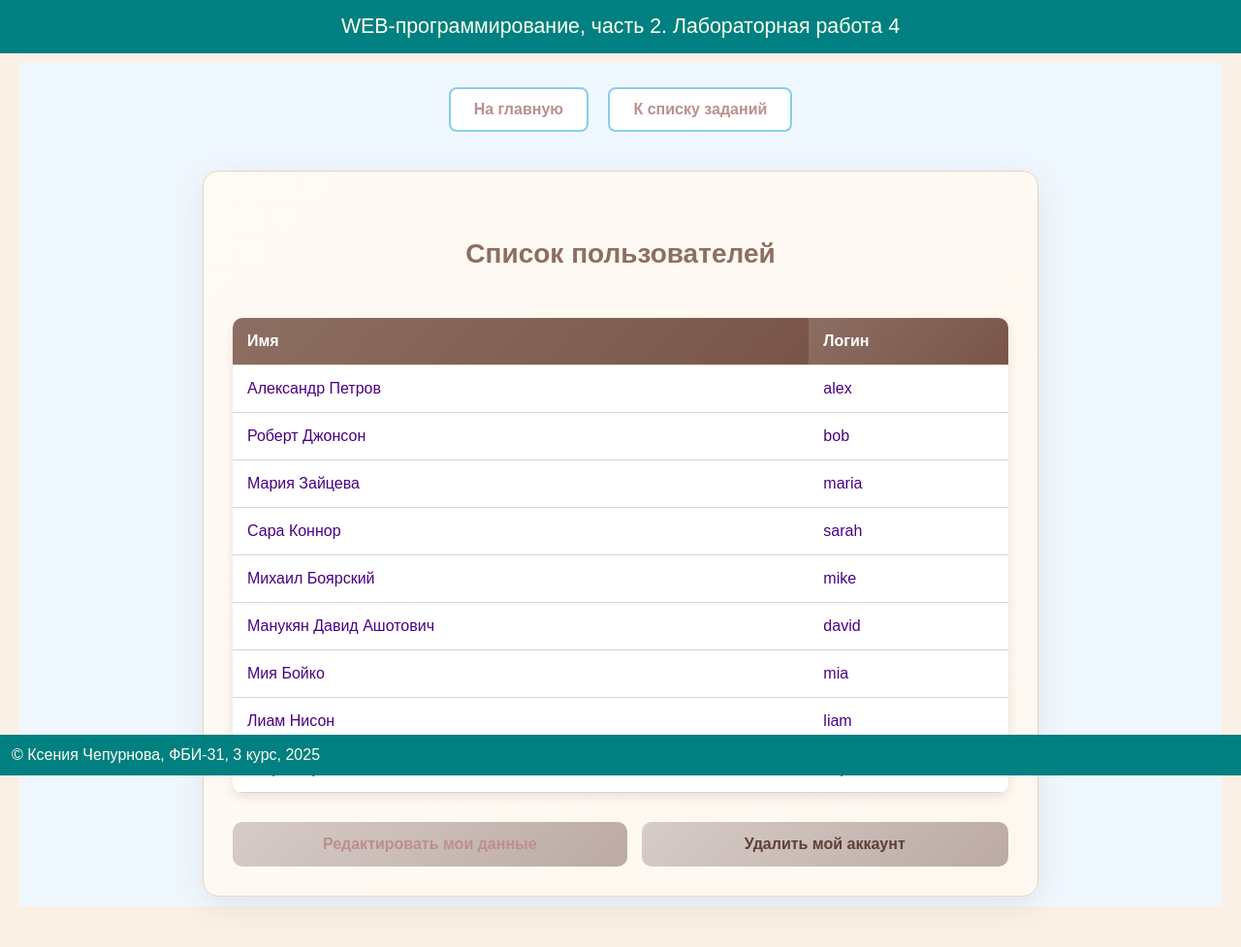
After one commit to Ksenia-business/web-back-labs, a Flask app: page /lab4/users in a window 1280 px wide. The commit adds this page. Shown: the whole page at 97% size. Run offline with Flask 3, Linux system fonts and the light colour scheme; the visitor is signed in with stand-in values (Sample User, id 1).

Commit message:
Дополнительное задание

```diff
--- a/lab4.py
+++ b/lab4.py
@@ -132,6 +132,143 @@ users = [
 ]
 
 
+@lab4.route('/lab4/register', methods=['GET', 'POST'])
+def register():
+    if request.method == 'GET':
+        return render_template('lab4/register.html')
+
+    login = request.form.get('login', '').strip()
+    password = request.form.get('password', '')
+    password_confirm = request.form.get('password_confirm', '')
+    name = request.form.get('name', '').strip()
+
+    errors = []
+
+    if not login:
+        errors.append('Не введён логин')
+
+    if not password:
+        errors.append('Не введён пароль')
+
+    if not name:
+        errors.append('Не введено имя')
+
+    if password != password_confirm:
+        errors.append('Пароль и подтверждение пароля не совпадают')
+
+    for user in users:
+        if user['login'] == login:
+            errors.append('Пользователь с таким логином уже существует')
+            break
+
+    if errors:
+        return render_template('lab4/register.html',
+                             errors=errors,
+                             login_value=login,
+                             name_value=name)
+
+    new_user = {
+        'login': login,
+        'password': password,
+        'name': name,
+        'gender': ''
+    }
+    users.append(new_user)
+
+    session['login'] = login
+    session['user_name'] = name
+
+    return redirect('/lab4/login')
+
+
+@lab4.route('/lab4/users')
+def users_list():
+    if 'login' not in session:
+        return redirect('/lab4/login')
+
+    current_user_login = session['login']
+    return render_template('lab4/users.html',
+                         users=users,
+                         current_user_login=current_user_login)
+
+
+@lab4.route('/lab4/delete_user', methods=['POST'])
+def delete_user():
+    if 'login' not in session:
+        return redirect('/lab4/login')
+
+    current_login = session['login']
+
+    global users
+    users = [user for user in users if user['login'] != current_login]
+
+    session.pop('login', None)
+    session.pop('user_name', None)
+
+    return redirect('/lab4/login')
+
+
+@lab4.route('/lab4/edit_user', methods=['GET', 'POST'])
+def edit_user():
+    if 'login' not in session:
+        return redirect('/lab4/login')
+
+    current_login = session['login']
+    current_user = None
+
+    for user in users:
+        if user['login'] == current_login:
+            current_user = user
+            break
+
+    if not current_user:
+        return redirect('/lab4/login')
+
+    if request.method == 'GET':
+        return render_template('lab4/edit_user.html',
+                             login_value=current_user['login'],
+                             name_value=current_user['name'])
+
+    new_login = request.form.get('login', '').strip()
+    new_name = request.form.get('name', '').strip()
+    new_password = request.form.get('password', '')
+    password_confirm = request.form.get('password_confirm', '')
+
+    errors = []
+
+    if not new_login:
+        errors.append('Не введён логин')
+
+    if not new_name:
+        errors.append('Не введено имя')
+
+    if new_login != current_login:
+        for user in users:
+            if user['login'] == new_login:
+                errors.append('Пользователь с таким логином уже существует')
+                break
+
+    if new_password:
+        if new_password != password_confirm:
+            errors.append('Пароль и подтверждение пароля не совпадают')
+
+    if errors:
+        return render_template('lab4/edit_user.html',
+                             errors=errors,
+                             login_value=new_login,
+                             name_value=new_name)
+
+    current_user['login'] = new_login
+    current_user['name'] = new_name
+    if new_password:
+        current_user['password'] = new_password
+
+    session['login'] = new_login
+    session['user_name'] = new_name
+
+    return redirect('/lab4/users')
+
+
 @lab4.route('/lab4/login', methods=['GET', 'POST'])
 def login():
     if request.method == 'GET':
@@ -143,18 +280,27 @@ def login():
             authorized = False
             login = ''
             user_name = ''
-        return render_template('lab4/login.html', authorized=authorized, login=login, user_name=user_name)
+        return render_template('lab4/login.html',
+                             authorized=authorized,
+                             login=login,
+                             user_name=user_name)
 
     login_input = request.form.get('login', '')
     password = request.form.get('password', '')
 
     if not login_input:
         error = 'Не введён логин'
-        return render_template('lab4/login.html', error=error, authorized=False, login_value=login_input)
+        return render_template('lab4/login.html',
+                             error=error,
+                             authorized=False,
+                             login_value=login_input)
 
     if not password:
         error = 'Не введён пароль'
-        return render_template('lab4/login.html', error=error, authorized=False, login_value=login_input)
+        return render_template('lab4/login.html',
+                             error=error,
+                             authorized=False,
+                             login_value=login_input)
 
     for user in users:
         if login_input == user['login'] and password == user['password']:
@@ -163,7 +309,10 @@ def login():
             return redirect('/lab4/login')
 
     error = 'Неверные логин и/или пароль'
-    return render_template('lab4/login.html', error=error, authorized=False, login_value=login_input)
+    return render_template('lab4/login.html',
+                         error=error,
+                         authorized=False,
+                         login_value=login_input)
 
 
 @lab4.route('/lab4/logout', methods=['POST'])
--- a/templates/lab4/lab4.html
+++ b/templates/lab4/lab4.html
@@ -14,8 +14,9 @@
         <li><a href="/lab4/mul-form">Умножение</a></li>
         <li><a href="/lab4/pow-form">Возведение в степень</a></li>
         <li><a href="/lab4/tree">Счетчик деревьев</a></li>
-        <li><a href="/lab4/login">Авторизация</a></li>
         <li><a href="/lab4/fridge">Холодильник</a></li>
         <li><a href="/lab4/grain_order">Заказ зерна</a></li>
+        <li><a href="/lab4/login">Авторизация</a></li>
+        <li><a href="/lab4/register">Регистрация</a></li>
     </ol>
 {% endblock %}
--- /dev/null
+++ b/templates/lab4/users.html
@@ -0,0 +1,168 @@
+{% extends "base.html" %}
+
+{% block lab %}Лабораторная работа 4{% endblock %}
+
+{% block main %}
+<style>
+    .users-container {
+        max-width: 800px;
+        margin: 0 auto;
+        padding: 30px;
+        background: linear-gradient(135deg, #fffaf5 0%, #fff8f0 100%);
+        border: 1px solid #e8d5c4;
+        border-radius: 16px;
+        box-shadow: 0 8px 32px rgba(109, 76, 65, 0.12);
+    }
+
+    h1 {
+        color: #8d6e63;
+        text-align: center;
+        margin-bottom: 30px;
+        font-size: 28px;
+        font-weight: 600;
+    }
+
+    .users-table {
+        width: 100%;
+        border-collapse: collapse;
+        margin-bottom: 30px;
+        background: white;
+        border-radius: 10px;
+        overflow: hidden;
+        box-shadow: 0 4px 12px rgba(0, 0, 0, 0.1);
+    }
+
+    .users-table th,
+    .users-table td {
+        padding: 15px;
+        text-align: left;
+        border-bottom: 1px solid #e0d2c8;
+    }
+
+    .users-table th {
+        background: linear-gradient(135deg, #8d6e63 0%, #795548 100%);
+        color: white;
+        font-weight: 600;
+    }
+
+    .users-table tr:hover {
+        background-color: #fffaf5;
+    }
+
+    .actions {
+        display: flex;
+        gap: 15px;
+        margin-top: 20px;
+    }
+
+    button {
+        flex: 1;
+        padding: 14px;
+        border: none;
+        border-radius: 10px;
+        font-size: 16px;
+        font-weight: 600;
+        cursor: pointer;
+        transition: all 0.3s ease;
+    }
+
+    .btn-cancel {
+        background: linear-gradient(135deg, #d7ccc8 0%, #bcaaa4 100%);
+        color: #5d4037;
+        border: none;
+        border-radius: 10px;
+        font-size: 16px;
+        font-weight: 600;
+        cursor: pointer;
+        transition: all 0.3s ease;
+    }
+
+    .btn-cancel:hover {
+        background: linear-gradient(135deg, #bcaaa4 0%, #a1887f 100%);
+        transform: translateY(-1px);
+    }
+
+    .empty-message {
+        text-align: center;
+        color: #795548;
+        font-size: 18px;
+        padding: 40px;
+        background: white;
+        border-radius: 10px;
+        margin: 20px 0;
+    }
+
+    .btn-link {
+        display: inline-block;
+        text-decoration: none;
+        text-align: center;
+        flex: 1;
+        padding: 14px;
+        border: none;
+        border-radius: 10px;
+        font-size: 16px;
+        font-weight: 600;
+        cursor: pointer;
+        transition: all 0.3s ease;
+        background: linear-gradient(135deg, #d7ccc8 0%, #bcaaa4 100%);
+        color: #5d4037;
+    }
+
+    .btn-link:hover {
+        background: linear-gradient(135deg, #bcaaa4 0%, #a1887f 100%);
+        text-decoration: none;
+        color: #5d4037;
+        transform: translateY(-1px);
+    }
+
+    .delete-form {
+        display: inline;
+        flex: 1;
+    }
+
+    .delete-form button {
+        width: 100%;
+        background: linear-gradient(135deg, #d7ccc8 0%, #bcaaa4 100%);
+        color: #5d4037;
+    }
+
+    .delete-form button:hover {
+        background: linear-gradient(135deg, #bcaaa4 0%, #a1887f 100%);
+        transform: translateY(-1px);
+    }
+</style>
+
+<div class="users-container">
+    <h1>Список пользователей</h1>
+
+    {% if users %}
+        <table class="users-table">
+            <thead>
+                <tr>
+                    <th>Имя</th>
+                    <th>Логин</th>
+                </tr>
+            </thead>
+            <tbody>
+                {% for user in users %}
+                <tr>
+                    <td>{{ user.name }}</td>
+                    <td>{{ user.login }}</td>
+                </tr>
+                {% endfor %}
+            </tbody>
+        </table>
+    {% else %}
+        <div class="empty-message">
+            Пользователи не найдены
+        </div>
+    {% endif %}
+
+    <div class="actions">
+        <a href="/lab4/edit_user" class="btn-link">Редактировать мои данные</a>
+        <form action="/lab4/delete_user" method="post" class="delete-form">
+            <button type="submit" class="btn-cancel" onclick="return confirm('Вы уверены, что хотите удалить свой аккаунт?')">Удалить мой аккаунт</button>
+        </form>
+    </div>
+</div>
+{% endblock %}
```
Also changed, not shown: templates/lab4/edit_user.html (added, +163 -0 lines), templates/lab4/login.html (+27 -0 lines), templates/lab4/register.html (added, +139 -0 lines).
